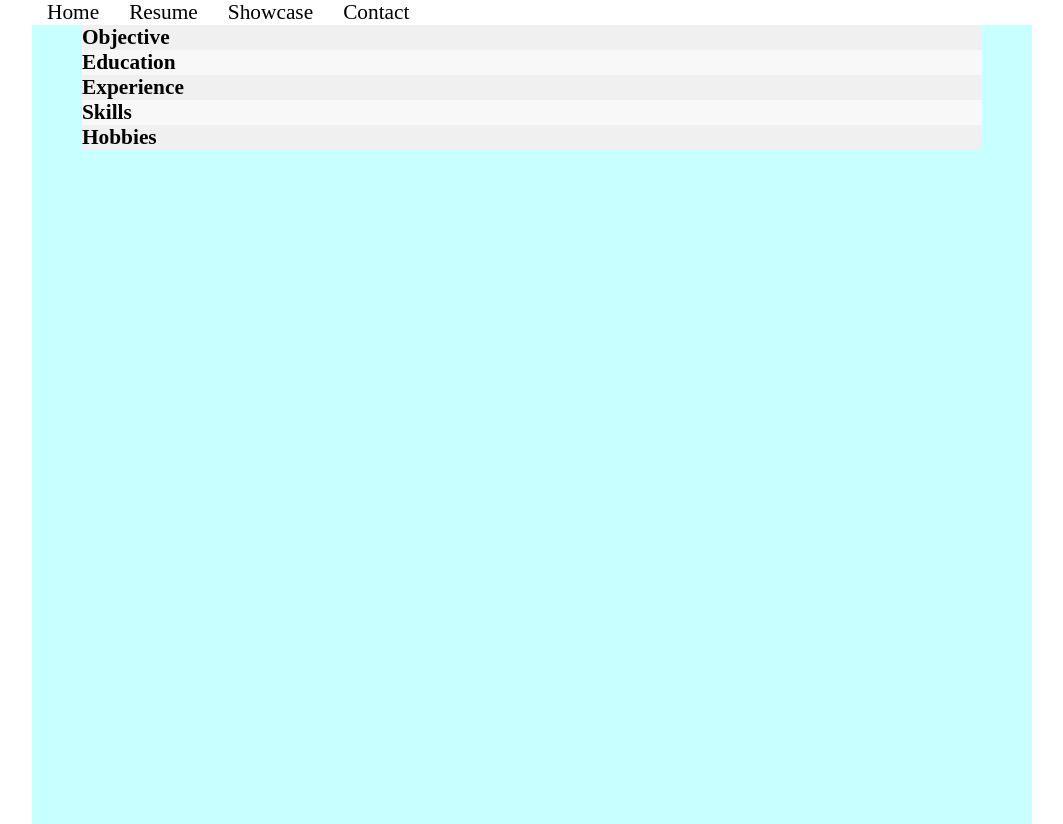
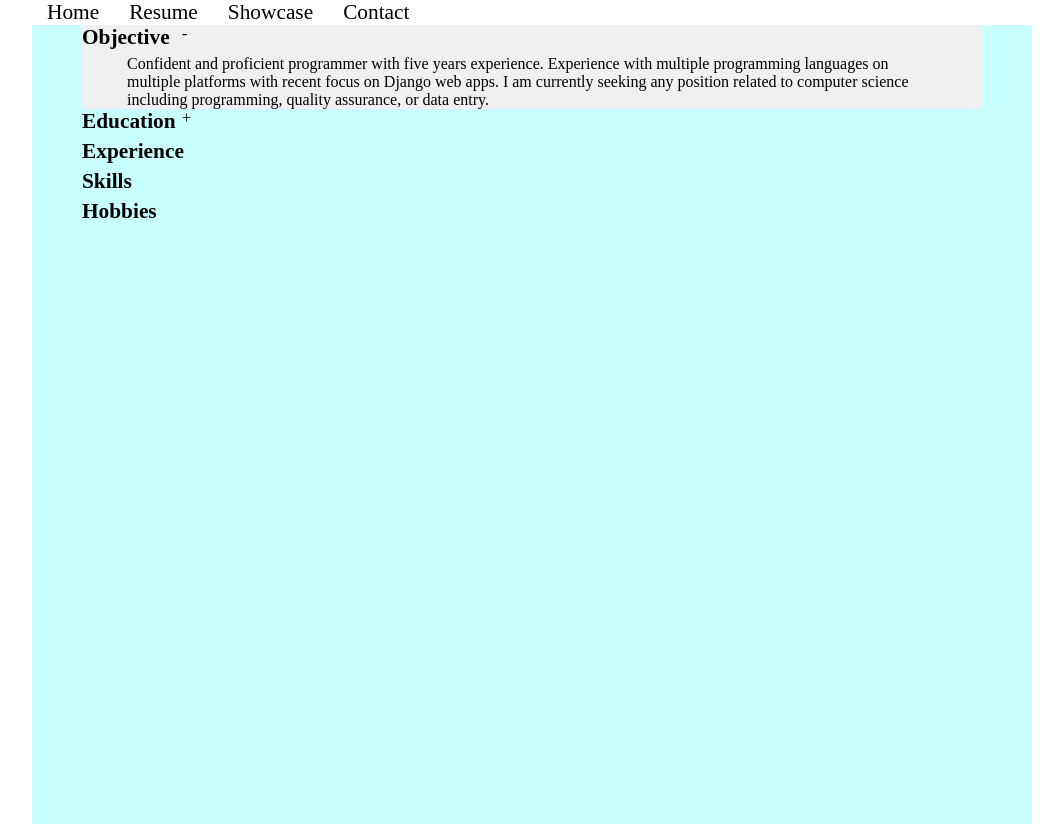
Before and after one commit to Christopotamus/portfolio, a Django app: template templates/resume.html in a window 1280 px wide. Shown: the part 100-924 px from the top of the page, without its empty margins (108-1171 px from the left). Run offline with Django 3.2, Linux system fonts and the light colour scheme; the template is opened without the code that fills it, so the values that code supplies are empty; some libraries are stand-ins or nearby versions.

Commit message:
Moved Resume CSS into it's own file. Made clickable sections on resume page with animated container heights.

```diff
--- a/static/scripts/main.js
+++ b/static/scripts/main.js
@@ -1,5 +1,34 @@
+var currentResumeSection = 'objective';
+var topID = '';
+
 $(function(){
+    $(".resume-section-body").animate({height: "toggle"}, 0);
+
+    $("#objective-body").animate({height: "toggle"}, 'slow');
+    $("#objective-expand").html("-");
+
     $(".bottom-nav-link, .main-nav-link").click(function(){
         window.location.href = this.id;
     });
+
+    $(".resume-section-expand").click(function(){
+        var expandTab = $('#'+currentResumeSection+'-expand')[0];
+        if(expandTab.innerHTML == '+')
+            expandTab.innerHTML = '-';
+        else
+            expandTab.innerHTML = '+';
+
+        topID = this.id.split('-')[0];
+        $("#"+currentResumeSection+"-body").animate({height:"toggle"}, 'slow', function(){
+            currentResumeSection = topID;
+            var expandTab = $('#'+topID+'-expand')[0];
+            if(expandTab.innerHTML == '+')
+                expandTab.innerHTML = '-';
+            else
+                expandTab.innerHTML = '+';
+
+            var resumeBody = $('#'+topID+"-body")[0];
+            $(resumeBody).animate({height: "toggle"}, 'slow');
+        });
+    });
 });
--- a/static/styles/main.css
+++ b/static/styles/main.css
@@ -45,24 +45,6 @@ html, body{
     margin-left:10px;
     margin-right:10px;
 }
-#resume-wrap{
-    position:relative;
-    width:900px;
-    height:800px;
-    margin-left:auto;
-    margin-right:auto;
-}
-.resume-section{
-   background-color:#F8F8F8;
-}
-.resume-section:nth-child(odd){
-   background-color:#F0F0F0;
-}
-.resume-section-head{
-    font-size:16pt;
-    font-weight:bold;
-
-}
 #footer{
     position:relative;
     width:100%;
--- /dev/null
+++ b/static/styles/resume.css
@@ -0,0 +1,34 @@
+#resume-wrap{
+    position:relative;
+    width:900px;
+    height:800px;
+    margin-left:auto;
+    margin-right:auto;
+}
+.resume-section{
+    background-color:#F8F8F8;
+    clear:both;
+}
+.resume-section:nth-child(odd){
+    background-color:#F0F0F0;
+}
+.resume-section-head{
+    font-size:16pt;
+    font-weight:bold;
+    width:100px;
+    float:left;
+      margin-bottom:5px;
+}
+.resume-section-expand{
+    width:16px;
+    height:16px;
+    float:left;
+}
+.resume-section-body{
+    font-size: 12pt;
+    overflow:hidden;
+    width:90%;
+    margin-left:auto;
+    margin-right:auto;
+    clear:both;
+}
--- a/templates/resume.html
+++ b/templates/resume.html
@@ -1,12 +1,17 @@
 {% extends "base.html" %}
 {% block title %}Christopher Budd's Resume{% endblock %}
+{% block head %}
+<LINK href="{{ STATIC_URL }}styles/resume.css" rel="stylesheet" type="text/css">
+{% endblock %}
 {% block content %}
 <div id='resume-wrap'>
     <div class='resume-section'>
-        <div class='resume-section-head'>Objective</div>
+        <div class='resume-section-head'>Objective</div><div class='resume-section-expand' id='objective-expand'>+</div>
+        <div id='objective-body' class='resume-section-body'>Confident and proficient programmer with five years experience. Experience with multiple programming languages on multiple platforms with recent focus on Django web apps. I am currently seeking any position related to computer science including programming, quality assurance, or data entry.</div>
     </div>
     <div class='resume-section'>
-        <div class='resume-section-head'>Education</div>
+        <div class='resume-section-head'>Education</div><div class='resume-section-expand' id='education-expand'>+</div>
+        <div id='education-body' class='resume-section-body'>Confident and proficient programmer with five years experience. Experience with multiple programming languages on multiple platforms with recent focus on Django web apps. I am currently seeking any position related to computer science including programming, quality assurance, or data entry.</div>
     </div>
     <div class='resume-section'>
         <div class='resume-section-head'>Experience</div>
```
